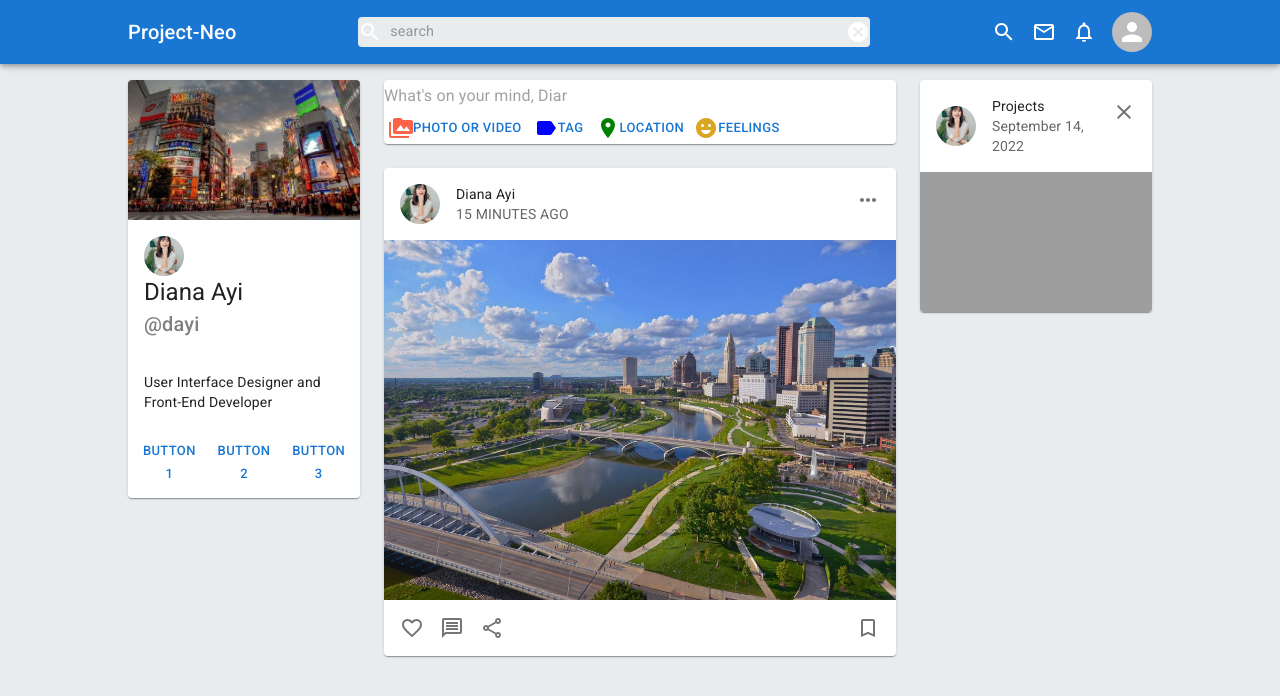
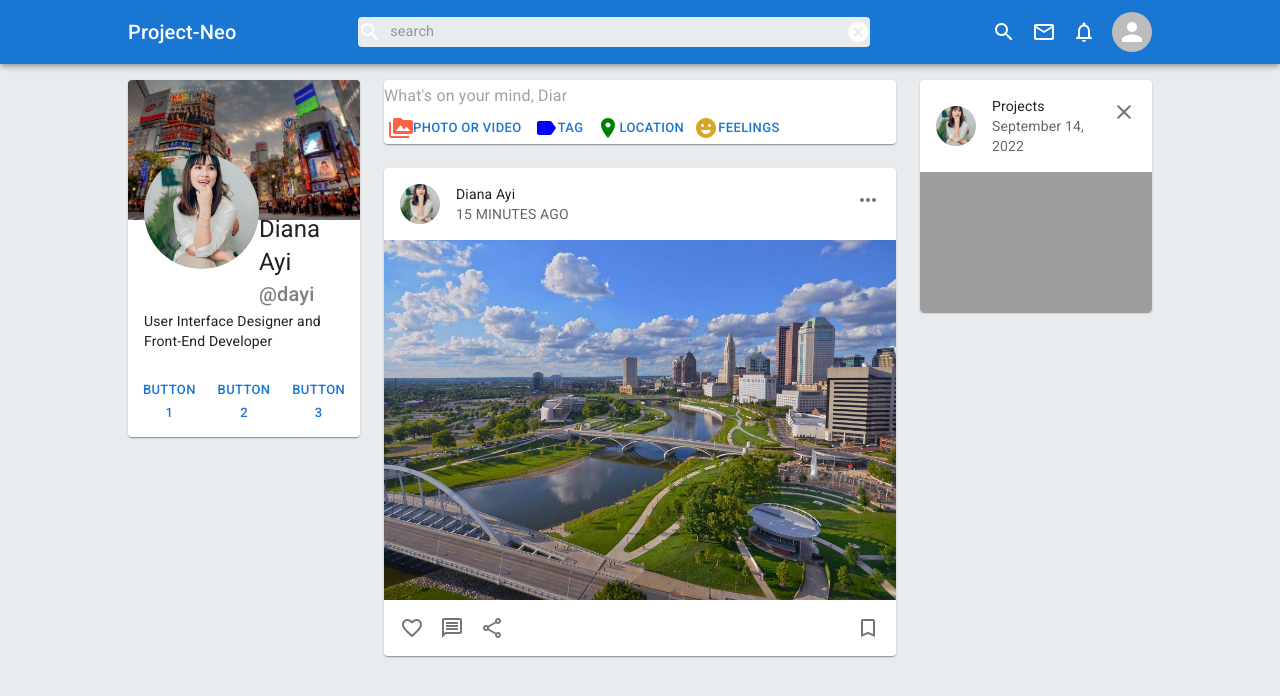
Before and after one commit to jpzambranoleon/project-neo-front-end, a React (Create React App) app: page / in a window 1280 px wide. Shown: the top 696 px of the page. Built offline with nearby package versions, Linux system fonts and the light colour scheme; grey boxes are pictures that could not be loaded.

Commit message:
updated ProfileCard.jsx

```diff
--- a/src/components/ProfileCard.jsx
+++ b/src/components/ProfileCard.jsx
@@ -18,8 +18,8 @@ const ProfileCard = () => {
                 height="140"
                 image="/assets/cover/cover.jpg"
             />
-            <CardContent>
-                <Avatar alt="Diana Ayi" src="/assets/person/diana.jpg" />
+            <CardContent sx={{ display: "flex", alignItems: "center", justifyContent: "space-between", mt: -4 }}>
+                <Avatar alt="Diana Ayi" src="/assets/person/diana.jpg" sx={{ width: 115, height: 115, bottom: 50 }}/>
                 <Typography variant="h5">
                     Diana Ayi
                     <Typography variant="h6" sx={{ color: "grey" }}>
@@ -27,7 +27,7 @@ const ProfileCard = () => {
                     </Typography>
                 </Typography>
             </CardContent>
-            <CardContent>
+            <CardContent sx={{ mt: -5 }}>
                 <Typography variant="body2">
                     User Interface Designer and
                     Front-End Developer
```
